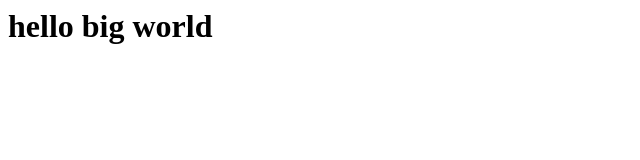
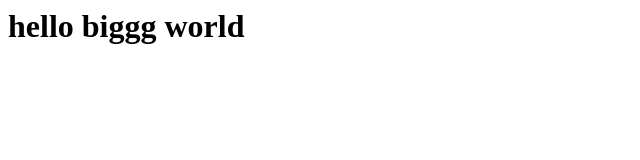
Before and after one commit to hsuhana/test, a plain HTML site: page index.html in a window 1280 px wide. Shown: the whole page, without its empty margins (0-640 px from the left). Drawn offline with Linux system fonts and the light colour scheme.

Commit message:
add some characters

```diff
--- a/index.html
+++ b/index.html
@@ -1 +1 @@
-<h1>hello big world</h1>
+<h1>hello biggg world</h1>
```
